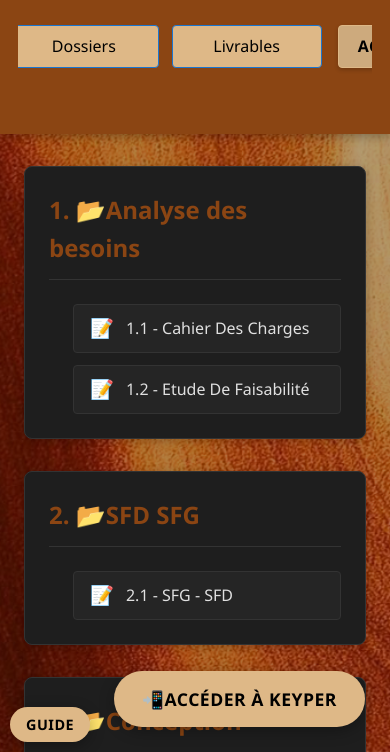
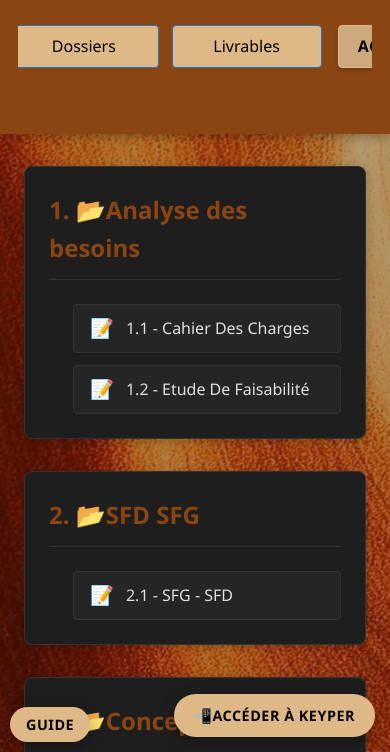
Before and after one commit to fromwonderland/keyper-livrables, a plain HTML site: page index.html in a window 390 px wide. Shown: the part 92-844 px from the top of the page. Drawn offline with Linux system fonts and the light colour scheme.

Commit message:
Add files via upload

```diff
--- a/style.css
+++ b/style.css
@@ -728,25 +728,29 @@ main::-webkit-scrollbar {
     position: fixed;
     bottom: 25px;
     right: 25px;
-    padding: 14px 28px;
+    padding: 12px 24px;
     background-color: BurlyWood;
-    color: black;
+    color: black !important; /* Force la couleur du texte */
     border: none;
     border-radius: 50px;
     cursor: pointer;
-    font-size: 1.1em;
+    font-size: 1em;
     font-weight: 600;
     box-shadow: 0 4px 15px rgba(0, 0, 0, 0.3);
     transition: all 0.3s ease;
     z-index: 1000;
-    text-decoration: none;
+    text-decoration: none !important; /* Supprime le soulignement */
     text-align: center;
-    display: flex;
+    display: inline-flex; /* Utilise inline-flex pour une meilleure compatibilité */
     align-items: center;
     justify-content: center;
-    gap: 10px;
+    gap: 8px;
     text-transform: uppercase;
     letter-spacing: 0.5px;
+    -webkit-appearance: none; /* Désactive le style natif sur mobile */
+    -moz-appearance: none;
+    appearance: none;
+    white-space: nowrap; /* Empêche le retour à la ligne du texte */
 }
 
 .keyper-online-button:hover {
@@ -950,6 +954,16 @@ main::-webkit-scrollbar {
 }
 
 /* Style pour les tablettes */
+/* Styles pour les appareils mobiles */
+@media (max-width: 768px) {
+    .keyper-online-button {
+        font-size: 0.9em;
+        padding: 10px 20px;
+        right: 15px;
+        bottom: 15px;
+    }
+}
+
 @media (max-width: 1024px) {
     :fullscreen .fullscreen-button {
         top: 0.8rem; /* Ajustement pour les tablettes */
```
